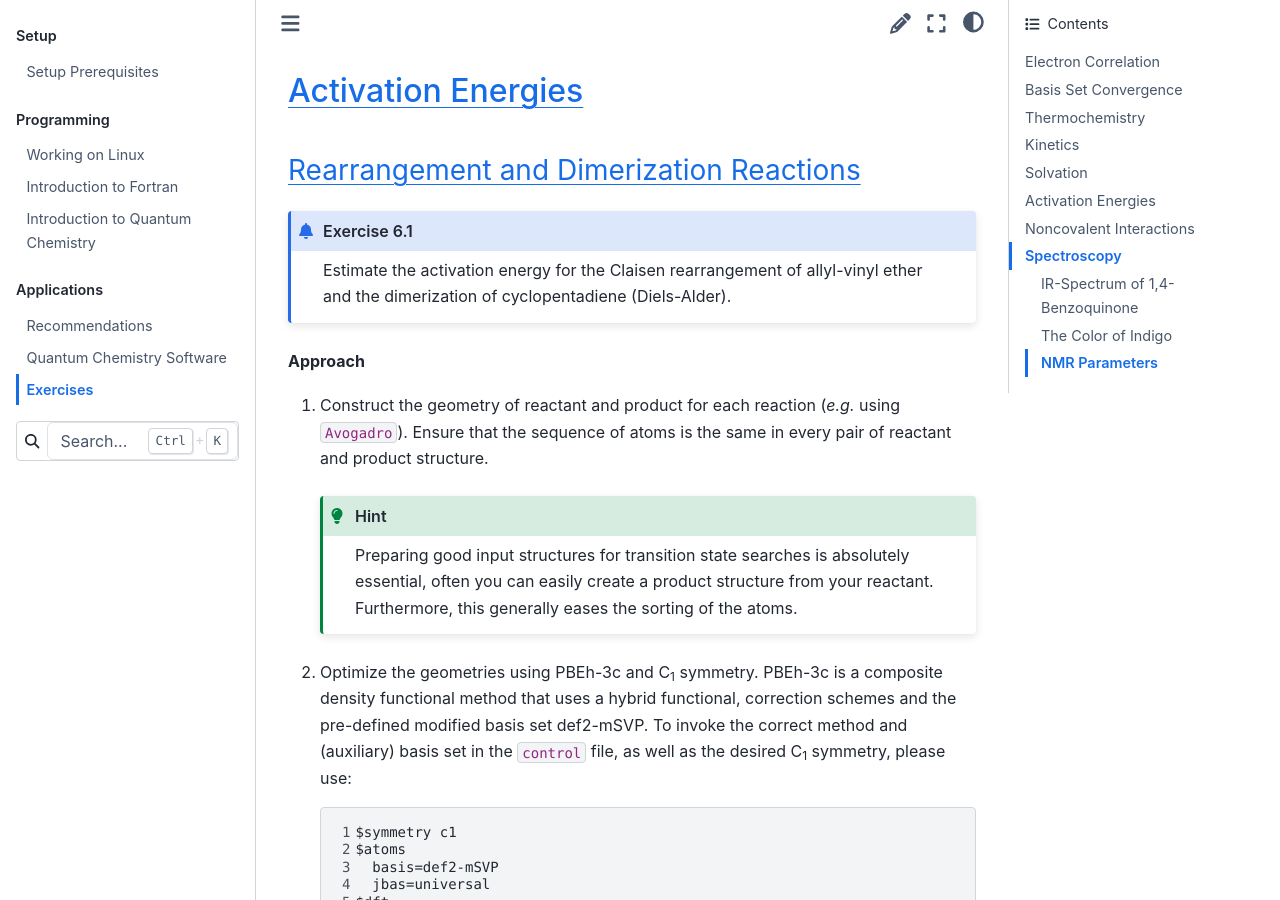
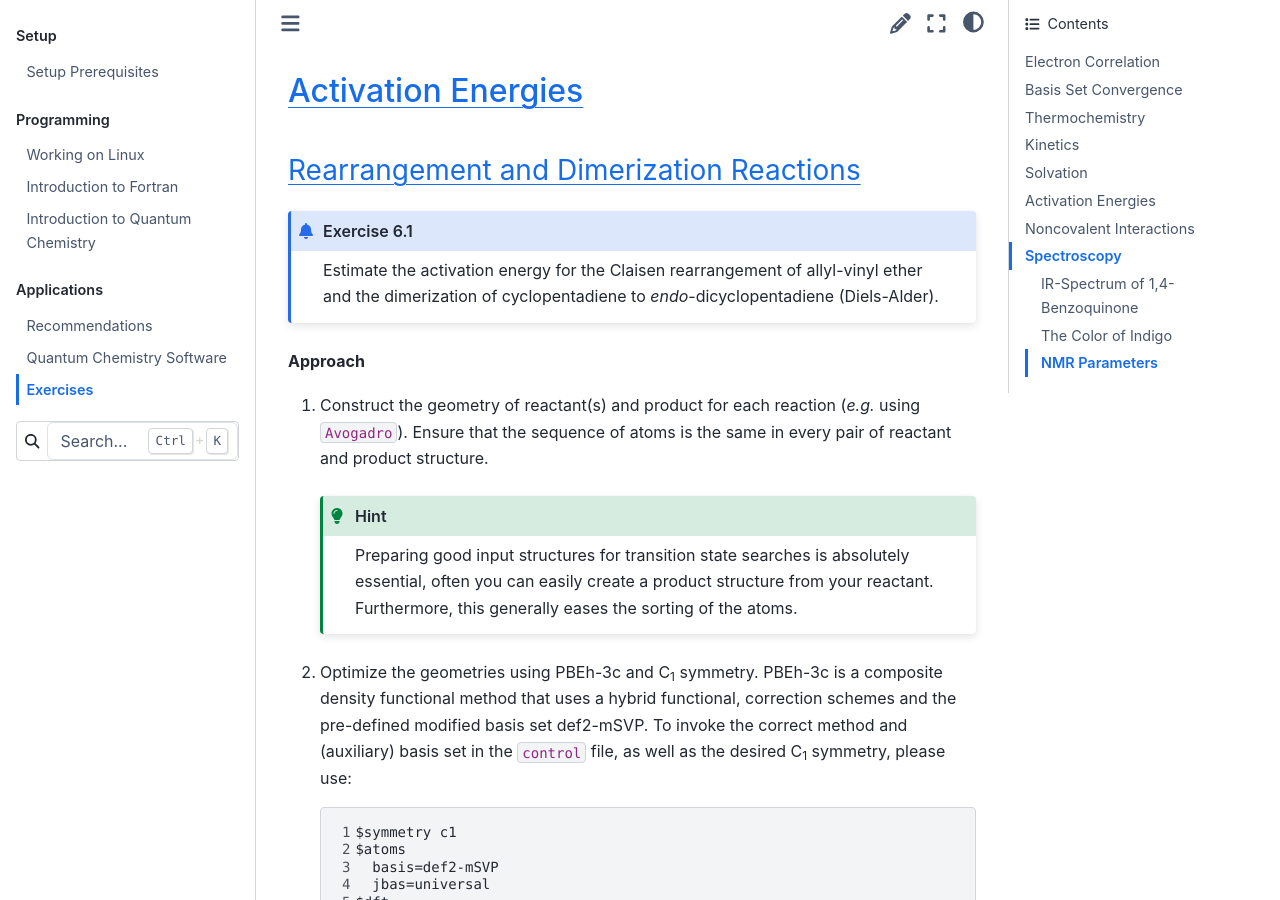
Before and after one commit to grimme-lab/qc2-teaching, a Sphinx documentation site: the page built from doc/apps-ex.rst, in a window 1280 px wide and 900 px high, scrolled down 13757 px. Built offline with Sphinx 7.4.7 and the Sphinx Book theme 1.1.4, drawn with Linux system fonts in a browser that asks for light colours.

Commit message:
added endo form to ex. 6.1

```diff
--- a/doc/apps-ex.rst
+++ b/doc/apps-ex.rst
@@ -663,14 +663,14 @@ Rearrangement and Dimerization Reactions
 .. admonition:: Exercise 6.1
 
    Estimate the activation energy for the Claisen rearrangement of allyl-vinyl ether
-   and the dimerization of cyclopentadiene (Diels-Alder).
+   and the dimerization of cyclopentadiene to *endo*-dicyclopentadiene (Diels-Alder).
 
 .. Ggf. besser Strukturen hinterlegen, Änderungen auf GFN-xTB?
 .. (You can ask the lab assistent for a dimer structure of cyclopentadien.)
 
 **Approach**
 
-1. Construct the geometry of reactant and product for each reaction (*e.g.* using ``Avogadro``).
+1. Construct the geometry of reactant(s) and product for each reaction (*e.g.* using ``Avogadro``).
    Ensure that the sequence of atoms is the same in every pair of reactant and product structure.
 
    .. hint::
```
